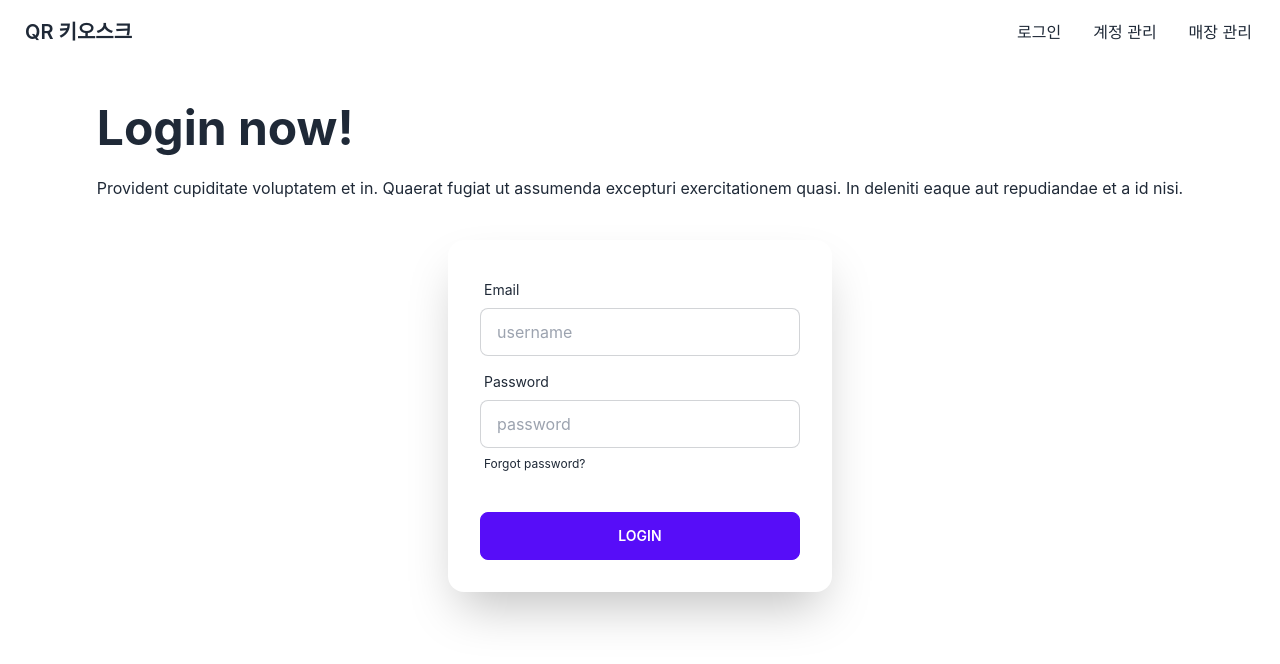
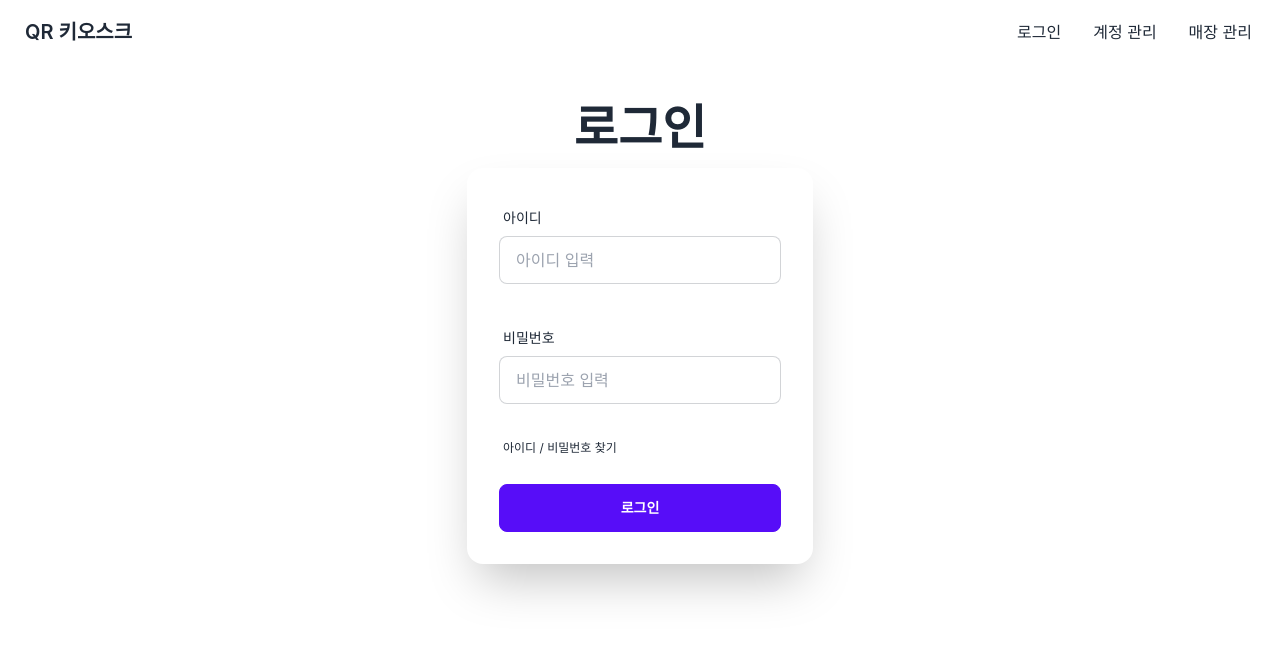
Before and after one commit to jadru/qr-kiosk, a React (Vite) app in the folder apps/frontend/: page /login in a window 1280 px wide. Shown: the top 664 px of the page. Built offline with nearby package versions, Linux system fonts and the light colour scheme.

Commit message:
feat: yup resolver on login screen

```diff
--- /dev/null
+++ b/apps/frontend/src/components/ErrorMessage.tsx
@@ -0,0 +1,15 @@
+import React from 'react';
+import { Link, LinkProps, useNavigate } from 'react-router-dom';
+
+interface Props {
+  className?: string;
+  children?: string;
+}
+
+const ErrorMessage: React.FC<Props> = ({ className, children }) => (
+  <p className={`text-red-400 mt-1 font-bold text-sm h-6 pl-3 ${className}`}>
+    {children}
+  </p>
+);
+
+export default ErrorMessage;
--- a/apps/frontend/src/components/index.ts
+++ b/apps/frontend/src/components/index.ts
@@ -1,3 +1,5 @@
 import { ErrorScreen } from './ErrorScreen/index';
 import { NormalLayout } from './NormalLayout/index';
-export { NormalLayout, ErrorScreen };
+import ErrorMessage from './ErrorMessage';
+
+export { NormalLayout, ErrorScreen, ErrorMessage };
--- a/apps/frontend/src/pages/Login/Login.tsx
+++ b/apps/frontend/src/pages/Login/Login.tsx
@@ -1,5 +1,7 @@
-import { NormalLayout } from '@src/components';
+import { NormalLayout, ErrorMessage } from '@src/components';
 import { useForm, SubmitHandler } from 'react-hook-form';
+import { yupResolver } from '@hookform/resolvers/yup';
+import { LoginSchema } from './LoginSchema';
 
 type LoginInputType = {
   username: string;
@@ -11,8 +13,12 @@ export const Login = () => {
     register,
     handleSubmit,
     watch,
-    formState: { errors },
-  } = useForm<LoginInputType>();
+    formState: { isSubmitting, errors },
+  } = useForm<LoginInputType>({
+    mode: 'all',
+    reValidateMode: 'onChange',
+    resolver: yupResolver(LoginSchema),
+  });
   const onSubmit: SubmitHandler<LoginInputType> = (data) => console.log(data);
   // console.log(watch('example'));
   return (
@@ -20,12 +26,7 @@ export const Login = () => {
       <div className="hero">
         <div className="hero-content flex-col">
           <div className="text-center lg:text-left">
-            <h1 className="text-5xl font-bold">Login now!</h1>
-            <p className="py-6">
-              Provident cupiditate voluptatem et in. Quaerat fugiat ut assumenda
-              excepturi exercitationem quasi. In deleniti eaque aut repudiandae
-              et a id nisi.
-            </p>
+            <h1 className="text-5xl font-bold">로그인</h1>
           </div>
           <form
             onSubmit={handleSubmit(onSubmit)}
@@ -34,33 +35,36 @@ export const Login = () => {
             <div className="card-body">
               <div className="form-control">
                 <label className="label">
-                  <span className="label-text">Email</span>
+                  <span className="label-text">아이디</span>
                 </label>
                 <input
                   type="text"
-                  placeholder="username"
+                  placeholder="아이디 입력"
                   className="input input-bordered"
-                  // {...register('example')}
+                  {...register('username')}
                 />
+                <ErrorMessage>{errors.username?.message}</ErrorMessage>
               </div>
               <div className="form-control">
                 <label className="label">
-                  <span className="label-text">Password</span>
+                  <span className="label-text">비밀번호</span>
                 </label>
                 <input
                   type="password"
-                  placeholder="password"
+                  placeholder="비밀번호 입력"
                   className="input input-bordered"
+                  {...register('password')}
                 />
+                <ErrorMessage>{errors.password?.message}</ErrorMessage>
                 <label className="label">
                   <a href="#" className="label-text-alt link link-hover">
-                    Forgot password?
+                    아이디 / 비밀번호 찾기
                   </a>
                 </label>
               </div>
-              <div className="form-control mt-6">
+              <div className="form-control mt-3">
                 <button type="submit" className="btn btn-primary">
-                  Login
+                  로그인
                 </button>
               </div>
             </div>
--- /dev/null
+++ b/apps/frontend/src/pages/Login/LoginSchema.ts
@@ -0,0 +1,8 @@
+import * as yup from 'yup';
+
+export const LoginSchema = yup
+  .object({
+    username: yup.string().required('아이디를 입력해주세요'),
+    password: yup.string().required('비밀번호를 입력해주세요'),
+  })
+  .required();
```
